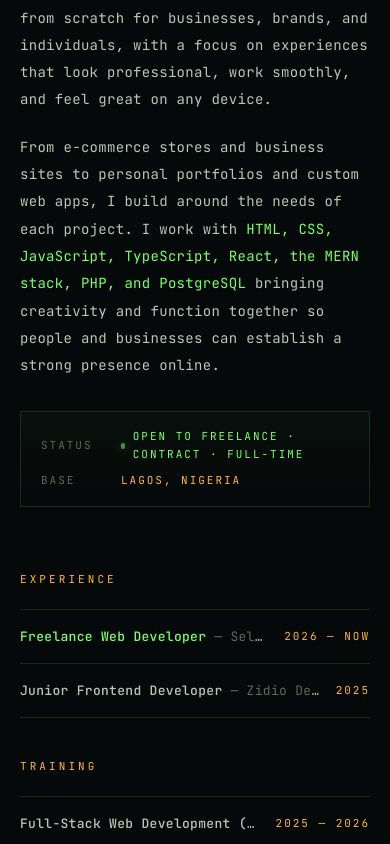
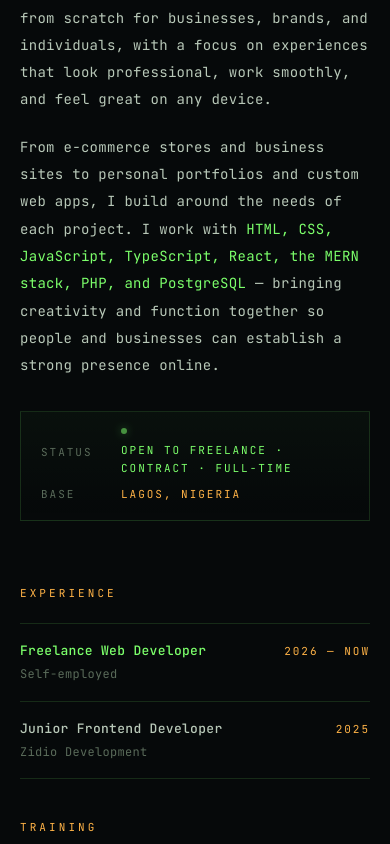
Before and after one commit to bigbuks/dev-buks, a React (Vite) app: page / in a window 390 px wide. Shown: the part 2160-3004 px from the top of the page. Built offline with nearby package versions, Linux system fonts and the light colour scheme.

Commit message:
little changes to the codebase.

```diff
--- a/src/components/sections/Contact.tsx
+++ b/src/components/sections/Contact.tsx
@@ -10,7 +10,7 @@ import { Reveal } from "@/components/ui/Reveal";
 const FORMSPREE_ID = "xrpeplrz";
 
 const CONTACT_INFO = {
-  name: "Oluwatobiloba Bukunmi Adewumi",
+  name: "Tobiloba Bukunmi Adewumi",
   role: "Full-Stack Web Developer",
   location: "Lagos, Nigeria",
   email: "developerbuks@gmail.com",
@@ -158,7 +158,7 @@ function ContactFormInner({ onReset }: ContactFormInnerProps) {
           comment="/* Your name */"
           id="name"
           type="text"
-          placeholder="Ada Lovelace"
+          placeholder="Tobi Adewumi"
           required
           errors={state.errors}
         />
--- a/src/components/sections/WhoAmI.tsx
+++ b/src/components/sections/WhoAmI.tsx
@@ -9,7 +9,7 @@ const EXPERIENCE = [
 ];
 
 const TRAINING = [
-  { role: "Full-Stack Web Development (MERN) ", org: "Aptech", when: "2025 — 2026", highlight: false },
+  { role: "Full-Stack Web Development (MERN)", org: "Aptech", when: "2025 — 2026", highlight: false },
   { role: "Web Development Program", org: "NIIT", when: "2025", highlight: false },
 ];
 
@@ -53,7 +53,7 @@ export function WhoAmI() {
           <Reveal delay={0.1}>
             <div className="flex flex-col justify-center h-full">
               <p className="text-ink text-[14px] md:text-[15px] leading-[1.95] mb-5">
-                I&apos;m <span className="text-green">Oluwatobiloba Bukunmi Adewumi</span> a web developer who turns ideas
+                I&apos;m <span className="text-green">Oluwatobiloba Bukunmi Adewumi</span>, a web developer who turns ideas
                 into clean, modern, functional websites. I build from scratch for
                 businesses, brands, and individuals, with a focus on experiences
                 that look professional, work smoothly, and feel great on any
@@ -67,7 +67,7 @@ export function WhoAmI() {
                   HTML, CSS, JavaScript, TypeScript, React, the MERN stack, PHP,
                   and PostgreSQL
                 </span>{" "}
-                 bringing creativity and function together so people and
+                — bringing creativity and function together so people and
                 businesses can establish a strong presence online.
               </p>
 
@@ -157,9 +157,9 @@ function AvailabilityStrip() {
     <div className="border border-[rgba(124,255,107,0.14)] bg-[linear-gradient(180deg,rgba(124,255,107,0.03),transparent)] px-5 py-4 space-y-2">
       <div className="flex items-center gap-3 text-[11px] tracking-[0.18em] uppercase">
         <span className="text-dim w-[68px] shrink-0">Status</span>
-        <span className="text-green flex items-center gap-2">
-          <span className="inline-block w-1.5 h-1.5 rounded-full bg-green shadow-glow animate-pulse" />
-          Open to freelance · contract · full-time
+        <span className="text-green flex items-center gap-2 flex-wrap">
+          <span className="inline-block w-1.5 h-1.5 rounded-full bg-green shadow-glow animate-pulse shrink-0" />
+          <span>Open to freelance · contract · full-time</span>
         </span>
       </div>
       <div className="flex items-center gap-3 text-[11px] tracking-[0.18em] uppercase">
@@ -185,25 +185,26 @@ function TimelineBlock({ title, items }: TimelineBlockProps) {
         {items.map((item) => (
           <div
             key={item.role + item.when}
-            className="flex items-center justify-between gap-4 py-4 border-b border-[rgba(124,255,107,0.14)] group"
+            className="py-4 border-b border-[rgba(124,255,107,0.14)]"
           >
-            <div className="min-w-0">
-              <div className="text-ink text-[13px] md:text-[14px] truncate">
+            {/* Row 1: role on the left, year on the right */}
+            <div className="flex items-baseline justify-between gap-4">
               <span
                 className={
-                    item.highlight
-                      ? "text-green font-medium"
-                      : "text-ink font-medium"
+                  "text-[13px] md:text-[14px] font-medium " +
+                  (item.highlight ? "text-green" : "text-ink")
                 }
               >
                 {item.role}
               </span>
-                <span className="text-dim mx-2">—</span>
-                <span className="text-dim">{item.org}</span>
+              <span className="text-[11px] tracking-[0.18em] uppercase text-amber whitespace-nowrap shrink-0">
+                {item.when}
+              </span>
             </div>
-            </div>
-            <div className="text-[11px] tracking-[0.18em] uppercase whitespace-nowrap text-amber shrink-0">
-              {item.when}
+
+            {/* Row 2: org on its own line */}
+            <div className="text-[12px] md:text-[13px] text-dim mt-1">
+              {item.org}
             </div>
           </div>
         ))}
```
Lines whose indentation alone changed are shown as unchanged.
